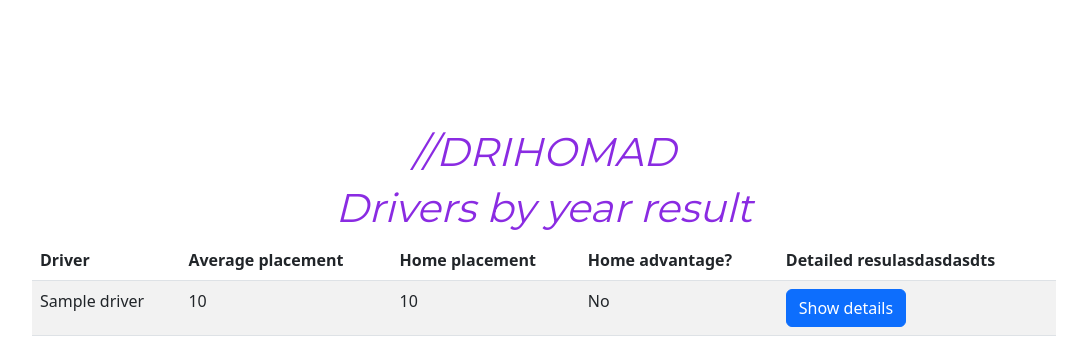
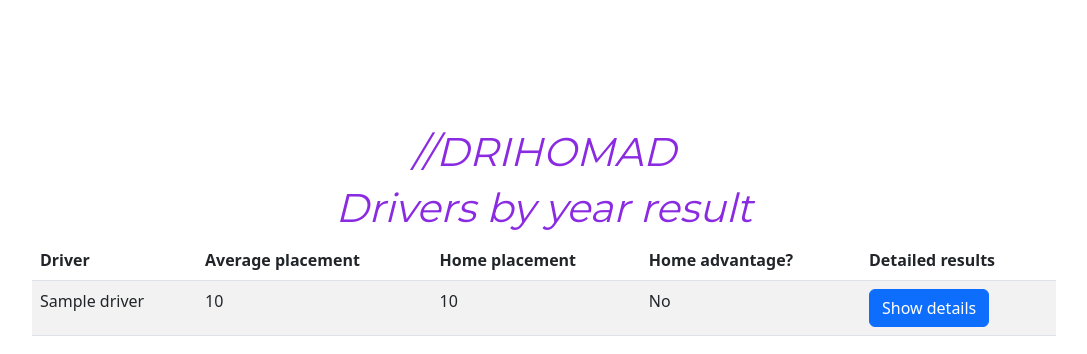
Before and after one commit to pfistdo/DRIHOMAD, a Flask app: template templates/pages/driversResult.html in a window 1280 px wide. Shown: the top 354 px of the page, without its empty margins (96-1183 px from the left). Run offline with Flask 2, Linux system fonts and the light colour scheme; the template is opened without the code that fills it: most values are stand-ins (such as "Sample title", 1, 10 or a date in 2020).

Commit message:
Typo fix

```diff
--- a/templates/pages/driversResult.html
+++ b/templates/pages/driversResult.html
@@ -15,7 +15,7 @@
       <th scope="col">Average placement</th>
       <th scope="col">Home placement</th>
       <th scope="col">Home advantage?</th>
-      <th scope="col">Detailed resulasdasdasdts</th>
+      <th scope="col">Detailed results</th>
     </tr>
   </thead>
   <tbody>
```
